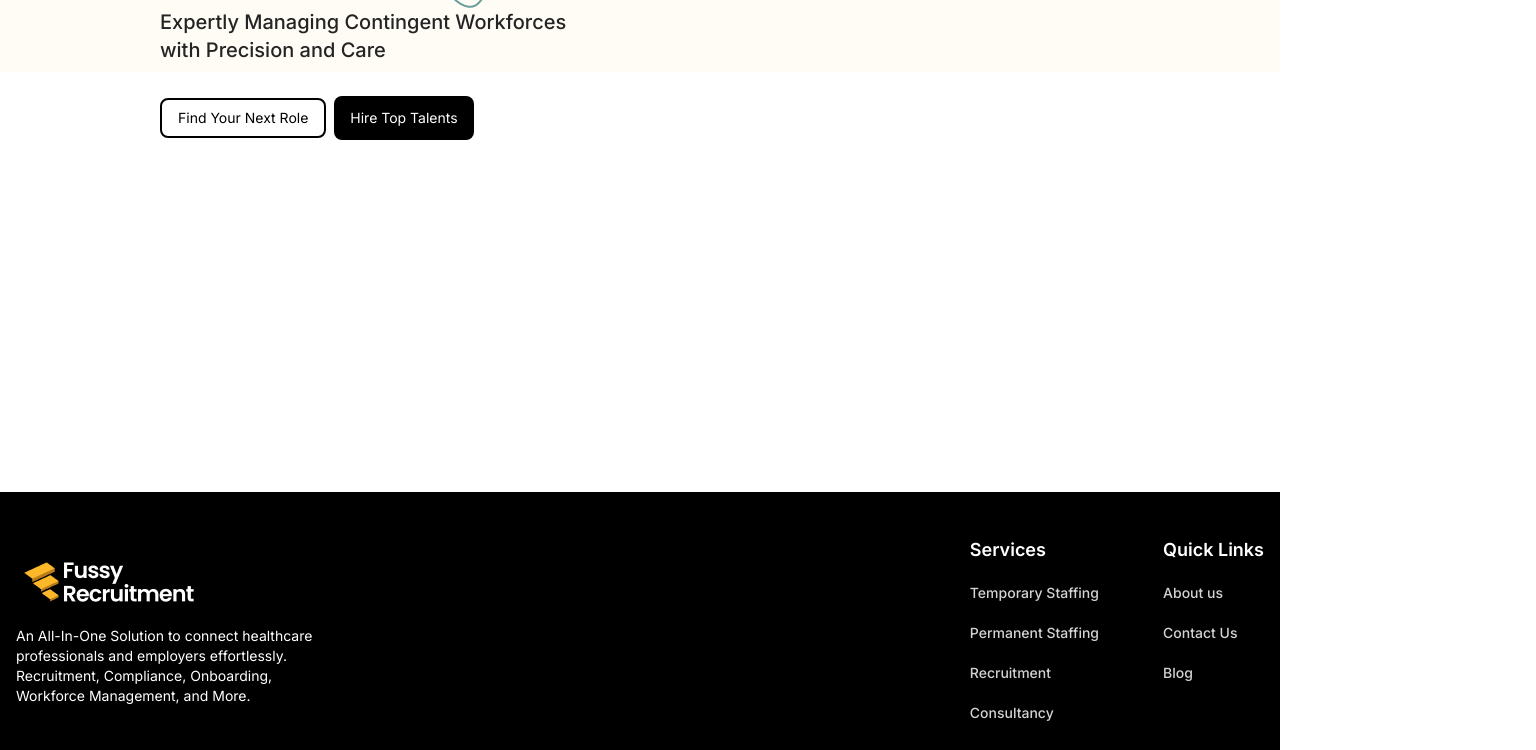
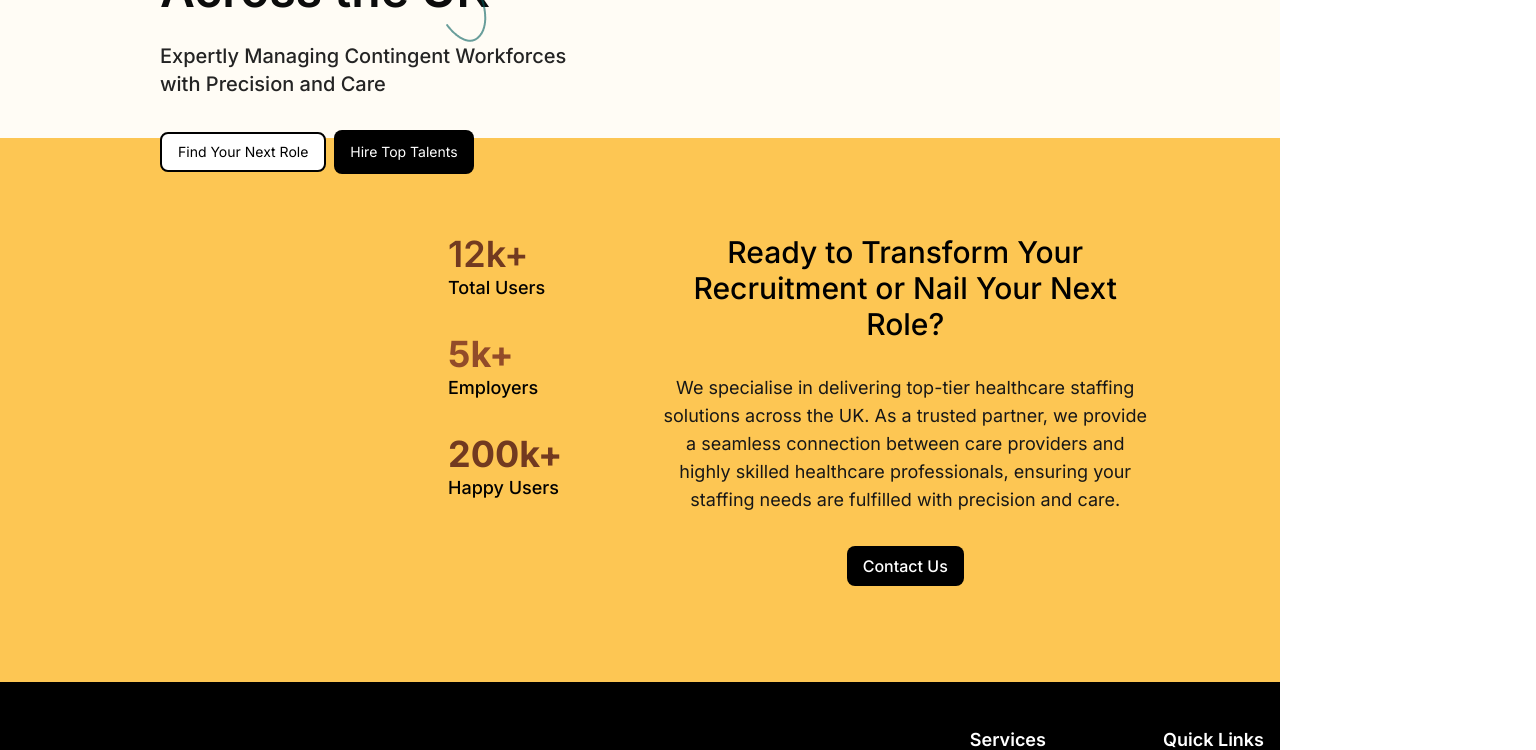
Before and after one commit to Lawdshev/fussy-recruitment, a Next.js app: page / in a window 1280 px wide. Shown: the part 380-1130 px from the top of the page, 1536 px wide, since content can reach past the window. Built offline with nearby package versions, Linux system fonts and the light colour scheme.

Commit message:
home page analytics

```diff
--- a/src/app/page.tsx
+++ b/src/app/page.tsx
@@ -1,9 +1,11 @@
+import Analytics from "@/components/home-page/analytics";
 import Hero from "@/components/home-page/hero";
 
 export default function Home() {
   return (
     <div className="">
       <Hero />
+      <Analytics/>
     </div>
   );
 }
--- /dev/null
+++ b/src/components/home-page/analytics/index.tsx
@@ -0,0 +1,43 @@
+import Button from "@/components/ui/button/btn";
+
+function Index() {
+    return (
+        <div className="bg-[#FDC653] w-screen ">
+            <div className="container mx-64 px-48 py-24">
+                <div className="flex flex-col lg:flex-row justify-between  gap-12 lg:gap-24">
+                    <div className="flex flex-col space-y-8">
+                        <div className="text-center lg:text-left">
+                            <p className="text-[#723A20] text-4xl font-semibold">12k+</p>
+                            <p className="text-black font-medium text-lg">Total Users</p>
+                        </div>
+                        <div className="text-center lg:text-left">
+                            <p className="text-[#924B29] font-bold text-4xl">5k+</p>
+                            <p className="text-black font-medium text-lg">Employers</p>
+                        </div>
+                        <div className="text-center lg:text-left">
+                            <p className="text-[#723A20] font-bold text-4xl">200k+</p>
+                            <p className="text-black font-medium text-lg">Happy Users</p>
+                        </div>
+                    </div>
+                    <div className="text-center mr-48  max-w-[652px] lg:text-center space-y-8">
+                        <h3 className="font-medium text-3xl lg:text-3xl text-black">
+                            Ready to Transform Your Recruitment or Nail Your Next Role?
+                        </h3>
+                        <p className=" lg:text-lg font-normal">
+                            We specialise in delivering top-tier healthcare staffing solutions across the UK. As a trusted partner, we provide a seamless connection between care providers and highly skilled healthcare professionals, ensuring your staffing needs are fulfilled with precision and care.
+                        </p>
+                        <Button
+                            text={"Contact Us"}
+                            bgColor="bg-black"
+                            size="px-4 py-2 font-medium"
+                            textColor="text-white"
+                        />
+                    </div>
+                </div>
+            </div>
+        </div>
+
+    );
+}
+
+export default Index;
--- a/src/components/home-page/hero/index.tsx
+++ b/src/components/home-page/hero/index.tsx
@@ -7,7 +7,7 @@ import Button from "../../ui/button/btn";
 
 function Index() {
   return (
-    <div className="bg-[#FFFCF5] w-screen">
+    <div className="bg-[#FFFCF5] w-screen py-8">
       <div className="grid grid-cols-2 px-8 container mx-auto">
         <div className="relative col-span-2 md:col-span-1 py-8 h-[calc(60vh-100px)]">
           <Image
--- a/src/components/navbar/nav-bar.tsx
+++ b/src/components/navbar/nav-bar.tsx
@@ -7,7 +7,7 @@ import Button from "../ui/button/btn";
 
 export default function NavBar() {
   return (
-    <nav className="bg-white shadow-lg shadow-gray-200 ">
+    <nav className="bg-white border-b-2 shadow-md shadow-gray-700 ">
       <div className="container mx-auto px-4 py-3 flex justify-between items-center">
         <Image src={logo} alt="logo" />
         <div className="hidden cursor-pointer md:flex text-gray-700 space-x-6">
```
